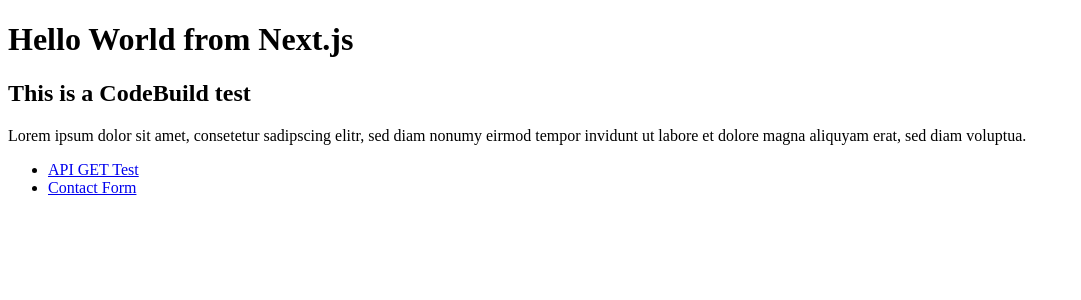
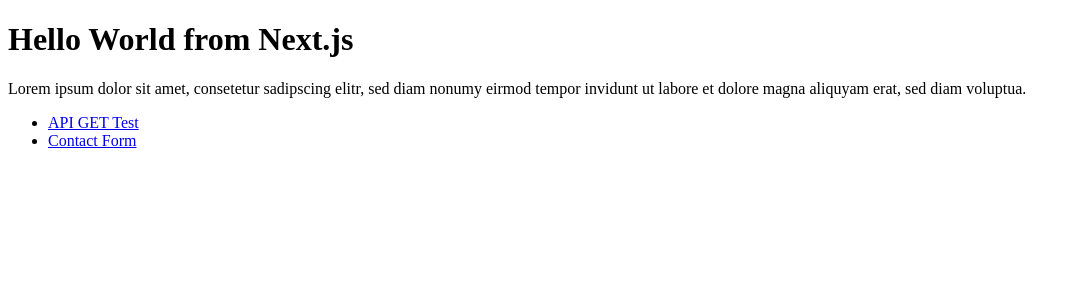
Before and after one commit to marco910/nextjs-ssr-test-app, a Next.js app: page / in a window 1280 px wide. Shown: the top 300 px of the page, without its empty margins (0-1081 px from the left). Built offline with nearby package versions, Linux system fonts and the light colour scheme.

Commit message:
Removed headline

```diff
--- a/pages/index.js
+++ b/pages/index.js
@@ -4,7 +4,6 @@
   return (
     <div>
       <h1>Hello World from Next.js</h1>
-      <h2>This is a CodeBuild test</h2>
       <p>
         Lorem ipsum dolor sit amet, consetetur sadipscing elitr, sed diam nonumy
         eirmod tempor invidunt ut labore et dolore magna aliquyam erat, sed diam
```
